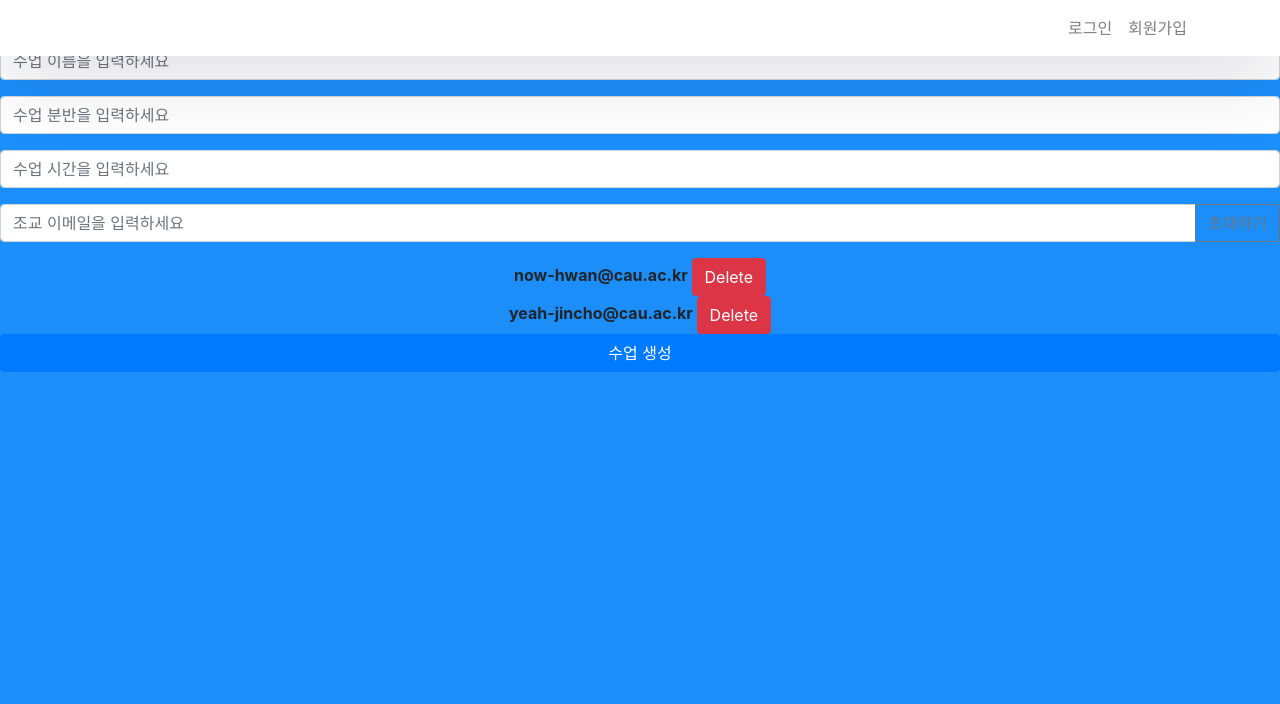
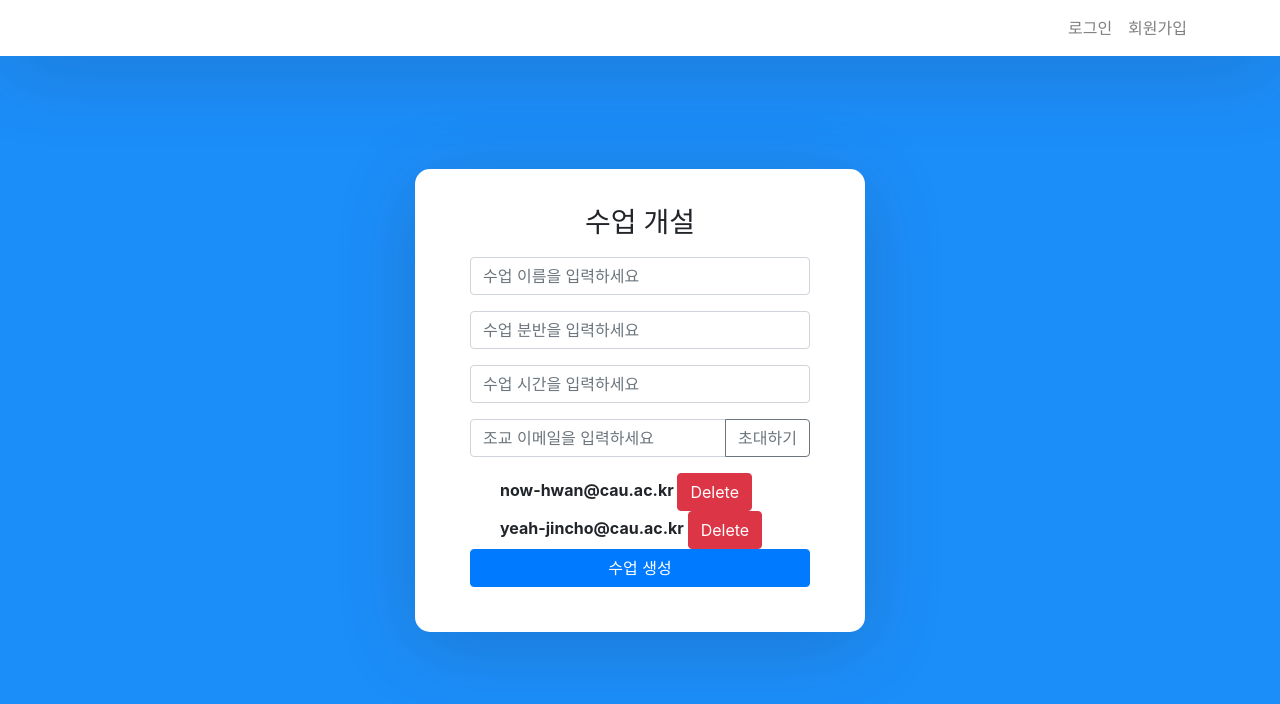
Before and after one commit to owlsogul/capstone_helper, a React (Create React App) app in the folder frontend/capstone/: page /open-class in a window 1280 px wide. Shown: the top 704 px of the page. Built offline with nearby package versions, Linux system fonts and the light colour scheme.

Commit message:
openclass에 div추가

```diff
--- a/frontend/capstone/src/components/openclass.componet.js
+++ b/frontend/capstone/src/components/openclass.componet.js
@@ -294,15 +294,18 @@ export default class OpenClass extends Component {
         this.setState({ currentScene: newScene })
     }
 
-
     render() {
         let form = this.state.currentScene === "class" ?
                     (<CreateClassForm changeScene={this.changeScene.bind(this)}/>) :
                     (<InviteStudentForm changeScene={this.changeScene.bind(this)}/>)
 
         return (
+            <div className="auth-wrapper">
+            <div className="auth-inner">
             <div>
                 {form}
+            </div>
+            </div>
             </div>
         );
     }
```
Also changed, not shown: frontend/capstone/src/components/openClass.js (deleted, +0 -10 lines), frontend/capstone/src/components/openClass.css (deleted).
